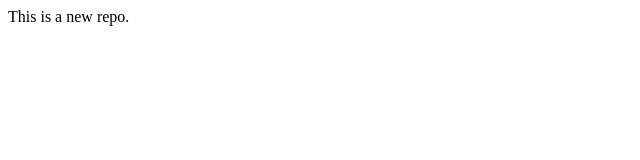
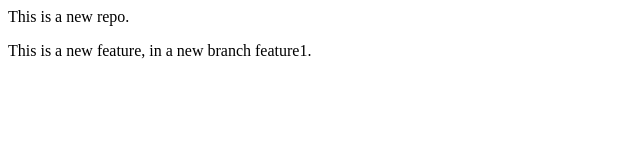
Before and after one commit to Shivam-1710/localrepo, a plain HTML site: page index.html in a window 1280 px wide. Shown: the whole page, without its empty margins (0-640 px from the left). Drawn offline with Linux system fonts and the light colour scheme.

Commit message:
Add new feature

```diff
--- a/index.html
+++ b/index.html
@@ -1 +1,2 @@
 <p>This is a new repo.</p>
+<p>This is a new feature, in a new branch feature1.</p>
```
